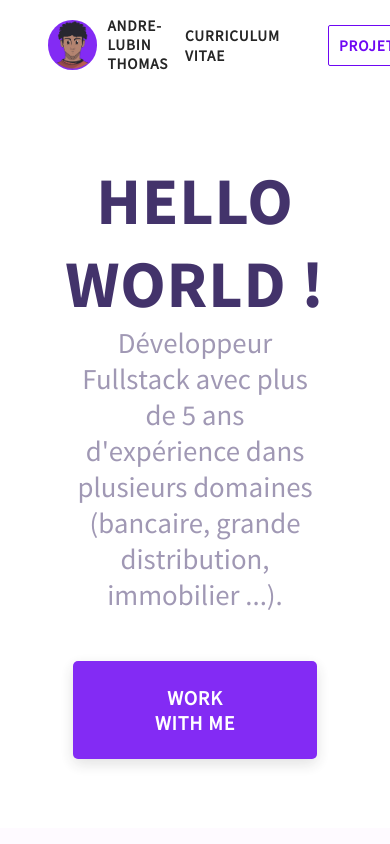
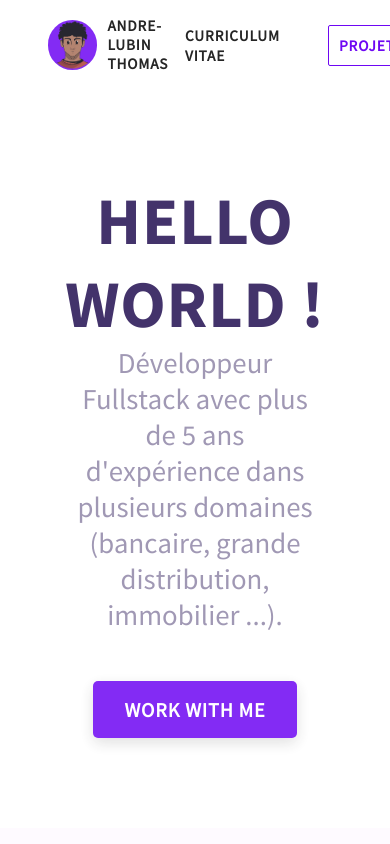
Before and after one commit to Lordyner/portfolio-dev, a Next.js app: page / in a window 390 px wide. Shown: the top 844 px of the page. Built offline with nearby package versions, Linux system fonts and the light colour scheme.

Commit message:
Ajout breakpoint laptop + Réduction padding sur primary-button pour mobile + Lien side-menu grossis

```diff
--- a/styles/_variables.scss
+++ b/styles/_variables.scss
@@ -28,5 +28,6 @@ $body-900 : 1.8rem;
 /* Breakpoints */
 
 $desktop: 1440px;
+$laptop: 1100px;
 $tablet: 768px;
 $mobile: 375px;
--- a/styles/index.scss
+++ b/styles/index.scss
@@ -105,12 +105,17 @@ button {
     font-size: 1.25rem;
     background-color: variables.$primary-color;
     color: #ffff;
-    padding: 1.5rem 5rem;
     font-weight: 700;
+    padding: 1rem 2rem;
     border-radius: 5px;
     box-shadow: 0 5px 15px 0 rgba(0, 0, 0, .15);
     letter-spacing: .9px;
     transition: 0.2s ease-in-out;
+
+    @media (min-width: variables.$laptop) {
+        padding: 1.5rem 5rem;
+
+    }
 
     &:hover {
         transform: translateY(-4px);
@@ -346,6 +351,10 @@ section {
         padding: 2rem;
         font-size: 1.125rem;
         box-shadow: rgba(50, 50, 93, 0.25) 0px 13px 27px -5px, rgba(0, 0, 0, 0.3) 0px 8px 16px -8px;
+
+        a {
+            font-size: variables.$heading-300;
+        }
     }
 
     #close-menu-icon {
```
